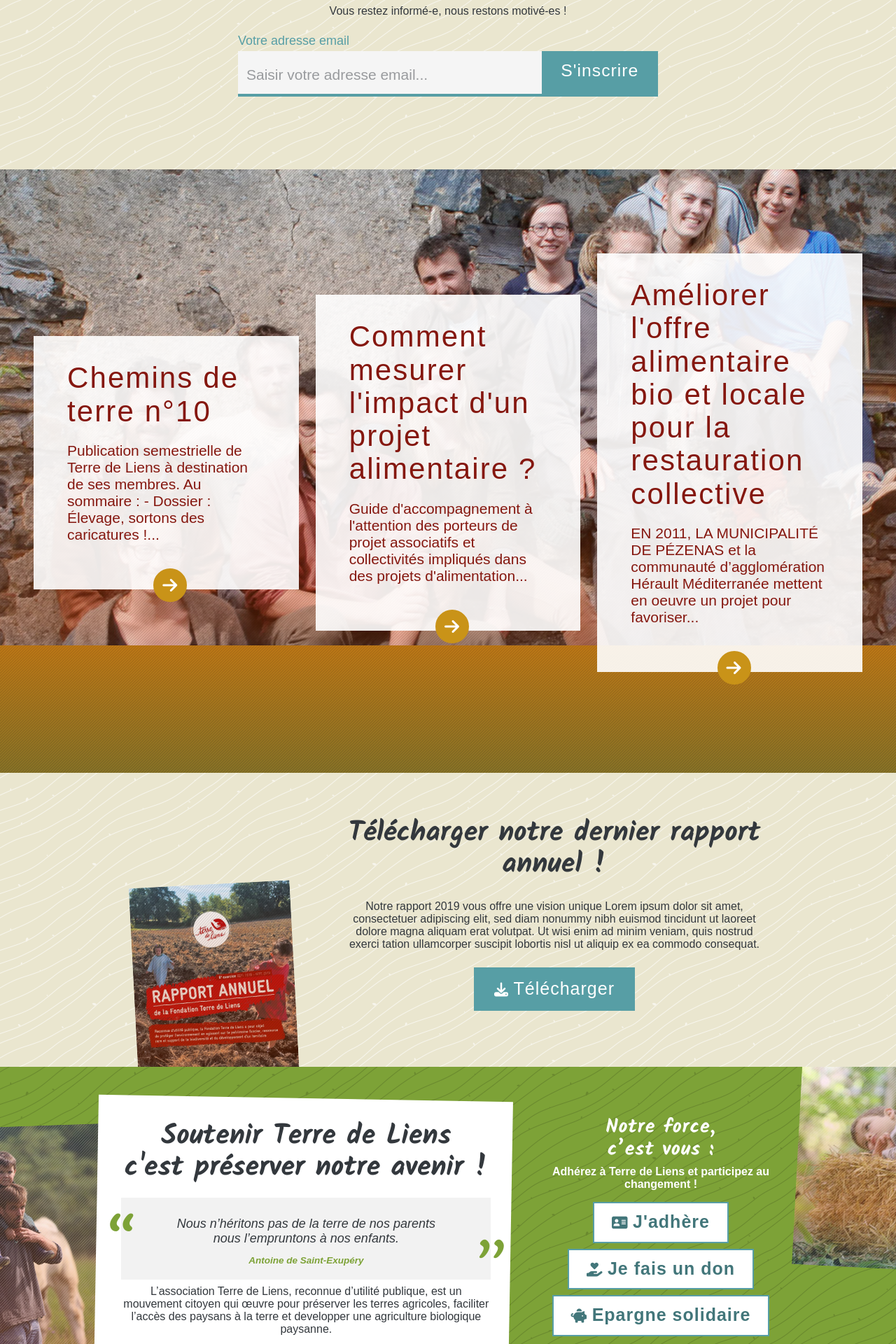
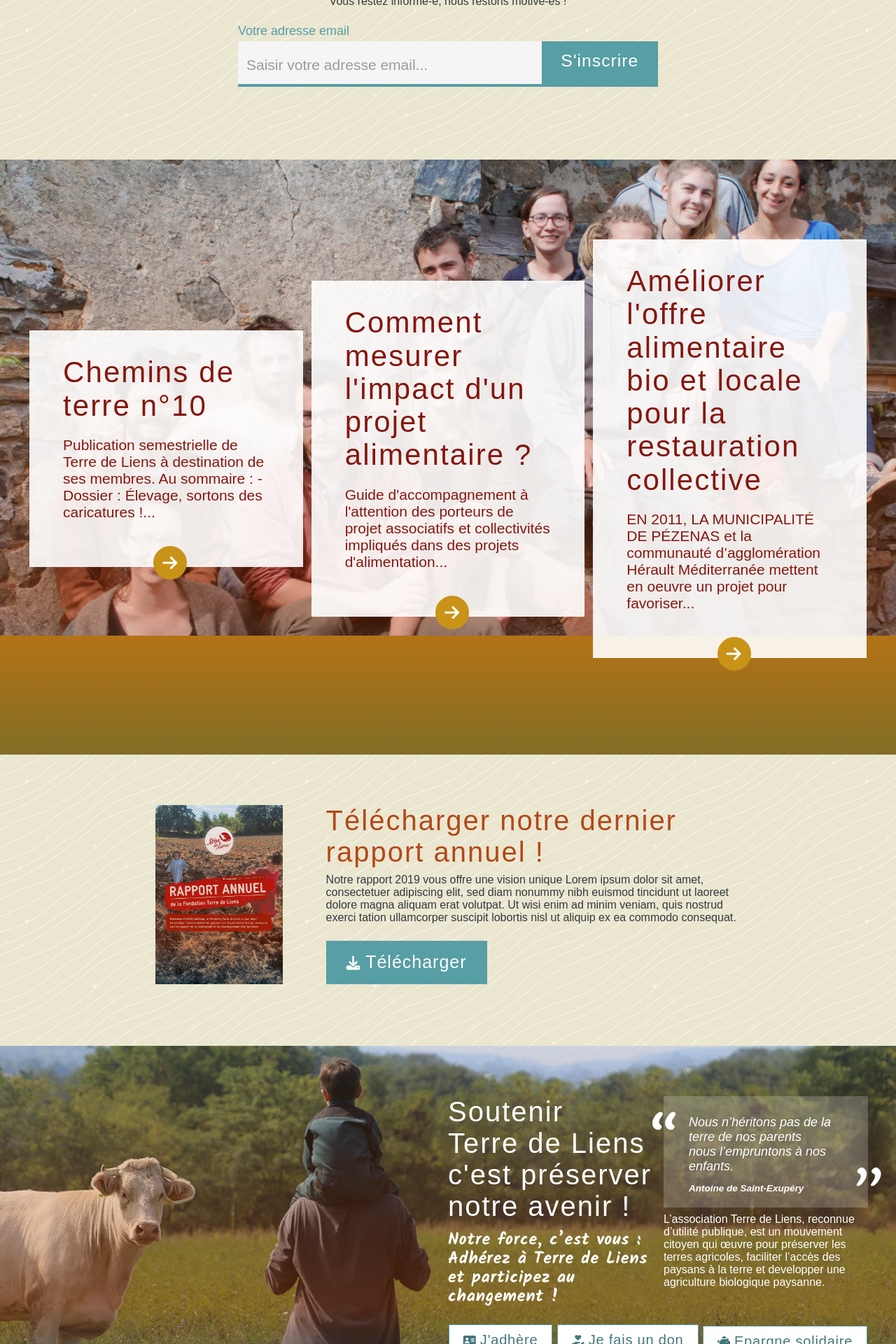
Before and after one commit to MagNadAnn/TdLUImockups, a PHP site: page /home.html in a window 1280 px wide. Shown: the part 3720-5640 px from the top of the page at 70% size. Run offline with PHP 8.4, Linux system fonts and the light colour scheme; some libraries are stand-ins or nearby versions; some web fonts are replaced.

Commit message:
corrections liées aux retours de TdL sur la maquette HTML : bandeaux, menus

```diff
--- a/home.html
+++ b/home.html
@@ -101,7 +101,7 @@
 
                                     <div class="chimney chimney_top-bar">
 
-                                        <ul class="list menu menu-site">
+                                        <ul class="menu menu-site">
                                             <li class="menu__item">
                                                 <a href="#" class="menu__link">
                                                     <i class="fas fa-home"></i>
@@ -517,8 +517,9 @@
             </section>
 
             <section class="fw-section tuile tuile_media hero">
-                <div class="vignette__wrap vignette_photo block_trame block_trame_rayure black hero__photo"><img
-                        src="img/photo_07_bandeau_1920.jpg" class="vignette__image" /></div>
+                <div class="vignette__wrap vignette_photo block_trame block_trame_rayure black hero__photo">
+                    <img src="img/photo_07_bandeau_1920.jpg" class="vignette__image" />
+                </div>
                 <div class="hero__container section__container">
                     <div class="chimney">
                         <ul class="list tuile__list tuile__list_mono tuile__liste_h tuile__liste_v-center">
@@ -577,10 +578,16 @@
             </section>
 
             <section class="fw-section CTA__wrap CTA_rapport block_trame block_trame_champ white">
-                <div class="chimney">
+                <div class="chimney section__container">
                     <div class="columns">
-                        <div class="column column_1-2 block_v-center flex-order_2 section__container">
-                            <h3>Télécharger notre dernier rapport annuel !</h3>
+                        <div class="column column_1-5 block_v-center flex-order_1">
+                            <div
+                                class="vignette__wrap  vignette_photo block_trame block_trame_rayure black vignette_deco CTA_rapport__vignette">
+                                <img src="img/rapport.jpg" class="vignette__image" />
+                            </div>
+                        </div>
+                        <div class="column column_1-2 block_v-center flex-order_2 CTA_rapport__container">
+                            <h2 class="CTA__title">Télécharger notre dernier<br>rapport annuel !</h2>
                             <p>Notre rapport 2019 vous offre une vision unique Lorem ipsum dolor sit amet,
                                 consectetuer
                                 adipiscing elit, sed diam nonummy nibh euismod tincidunt ut laoreet dolore magna
@@ -589,56 +596,50 @@
                                 suscipit
                                 lobortis nisl ut aliquip ex ea commodo consequat.
                             </p>
-                            <p class="button__wrap text_center">
+                            <p class="button__wrap">
                                 <a href="#" class="button primary">
                                     <span class="button__icon"><i class="fas fa-download"></i></span>
                                     <span class="button__label">Télécharger</span>
                                 </a>
                             </p>
                         </div>
-                        <div class="column column_1-4 block_v-center flex-order_1">
-                            <div
-                                class="vignette__wrap  vignette_photo block_trame block_trame_rayure black vignette_deco CTA_rapport__vignette">
-                                <img src="img/rapport.jpg" class="vignette__image" />
-                            </div>
-                        </div>
                     </div>
                 </div>
             </section>
 
-            <section class="fw-section CTA__wrap CTA_soutien block_trame block_trame_champ black">
+            <section class="fw-section CTA__wrap CTA_soutien hero">
+                <div class="vignette__wrap vignette_photo block_trame block_trame_rayure black hero__photo">
+                    <img src="img/photo_09_bandeau_1920.jpg" class="vignette__image" />
+                </div>
                 <div class="chimney">
-                    <div class="columns">
-                        <div class="column column_1-2 block_v-center flex-order_2">
-                            <div class="CTA_soutien__content box">
-                                <h3 class="CTA_soutien__title">Soutenir Terre de Liens<br />c'est préserver notre avenir
+                    <div class="hero__container section__container CTA_soutien__container">
+                        <div class="columns">
+                            <div class="column column_1-2">
+                                <h2 class="CTA__title text_white">Soutenir<br />Terre de Liens<br />c'est
+                                    préserver notre
+                                    avenir
                                     !
-                                </h3>
-                                <blockquote>
+                                </h2>
+                                <h5 class="CTA__subtitle text_white">Notre force, c’est vous :<br>Adhérez à
+                                    Terre de Liens et participez au changement !</h5>
+                            </div>
+                            <div class="column column_1-2">
+                                <blockquote class="white">
                                     <p>Nous n’héritons pas de la terre de nos parents<br />nous l’empruntons à nos
                                         enfants.
                                     </p>
                                     <cite>Antoine de Saint-Exupéry</cite>
                                 </blockquote>
-                                <p>L’association Terre de Liens, reconnue d’utilité publique, est un mouvement citoyen
+                                <p class="text_white">L’association Terre de Liens, reconnue d’utilité
+                                    publique, est un mouvement citoyen
                                     qui
                                     œuvre pour préserver les terres agricoles, faciliter l’accès des paysans à la terre
                                     et
                                     developper une agriculture biologique paysanne.
                                 </p>
                             </div>
-                            <div
-                                class="vignette__wrap vignette_photo block_trame block_trame_rayure white vignette_deco CTA_soutien__vignette_1">
-                                <img src="img/photo_09_2-3_400.jpg" class="vignette__image" />
-                            </div>
-                        </div>
-                        <div
-                            class="column column_1-3 block_v-bottom flex-order_3 section__container CTA_soutien__container">
-                            <div class="CTA_soutien__aside">
-                                <h5>Notre force,<br />c’est vous :</h5>
-                                <p>Adhérez à Terre de Liens et participez au changement !
-                                </p>
-                                <ul class="list list_v">
+                            <div class="column column_1-1">
+                                <ul class="list list_h CTA_soutien__buttons">
                                     <li class="button__wrap text_center">
                                         <a href="#" class="button secundary">
                                             <span class="button__icon"><i class="fas fa-address-card"></i></span>
@@ -658,10 +659,6 @@
                                         </a>
                                     </li>
                                 </ul>
-                            </div>
-                            <div
-                                class="vignette__wrap vignette_photo block_trame block_trame_rayure white vignette_deco CTA_soutien__vignette_2">
-                                <img src="img/photo_04_carre_300.jpg" class="vignette__image" />
                             </div>
                         </div>
                     </div>
@@ -706,7 +703,8 @@
                                     <div class="form-line form-line_multi">
                                         <div class="form-line_multi__item form-line_multi__field">
                                             <label class="form-label form-label_dark form-label_top"
-                                                for="type-select">Votre région</label>
+                                                for="type-select">Votre
+                                                région</label>
                                             <div class="form-item_field__wrap">
                                                 <select name="type" id="type-select"
                                                     class="form-item form-item_little form-item_field form-item_select empty">
@@ -770,7 +768,7 @@
                 </div>
             </section>
             <section class="fw-section bottom-bar_2">
-                <ul class="list menu menu-intersites">
+                <ul class="menu menu-intersites">
                     <li class="menu__item">
                         <a href="#" class="menu__link">Mentions légales</a>
                     </li>
--- a/styles/style-list.css
+++ b/styles/style-list.css
@@ -13,23 +13,18 @@
     margin: 0;
 }
 
+.list > li {
+    margin: 0.25em;
+}
+
 .list_h {
     margin-left: -0.25em;
     margin-right: -0.25em;
 }
 
-.list_h > li {
-    margin: 0 0.25em;
-}
-
 .list_v {
     flex-direction: column;
 }
-
-.list_v > li {
-    margin: 0.25em 0;
-}
-
 /*
 ------------------------------------------------------------------------------------
 ------------------------------------------------------------------------------------
--- a/styles/style-menu.css
+++ b/styles/style-menu.css
@@ -149,6 +149,8 @@
 */
 
 .menu {
+    display: flex;
+    list-style: none;
     margin: 0 !important;
     padding: 0 !important;
     font-size: 0.875em;
@@ -251,6 +253,15 @@
 @media (min-width: 800px) {
     .menu-corporate > li > .button.secundary {
         background-color: transparent !important;
+    }
+
+    .menu-corporate > li > .button.secundary:hover,
+    .menu-corporate > li > .button.secundary:focus {
+        background-color: #42767a !important;
+    }
+
+    .menu-corporate > li > .button.secundary:active {
+        background-color: #0098a6 !important;
     }
 
     .menu-corporate > li {
--- a/styles/style-special.css
+++ b/styles/style-special.css
@@ -50,11 +50,22 @@
     left: 0;
     width: 100%;
     height: 100%;
+    transition: all 0.2s ease-in-out;
 }
 
 .vignette__wrap.vignette_photo::after {
     background: linear-gradient(rgba(206, 71, 10, 0) 0%, rgba(206, 71, 10, 0.1) 25%, rgba(206, 71, 10, 0.3) 75%, rgba(1, 50, 73, 0.3) 100%);
     z-index: 2;
+}
+
+.tuile__link:hover > .vignette__wrap.vignette_photo::after,
+.tuile__link:focus > .vignette__wrap.vignette_photo::after {
+    opacity: 0.5;
+}
+
+.tuile__link:hover > .block_trame_rayure::before,
+.tuile__link:focus > .block_trame_rayure::before {
+    opacity: 0.1;
 }
 
 .vignette__image {
@@ -187,7 +198,11 @@
 }
 
 .text_color {
-    color: blue;
+    color: #7da237;
+}
+
+.text_white {
+    color: #ffffff;
 }
 
 .text_on-photo {
@@ -241,6 +256,7 @@
     height: 100%;
     z-index: 1;
     opacity: 0.2;
+    transition: all 0.2s ease-in-out;
 }
 
 .block_trame_rayure.white::before {
@@ -367,175 +383,6 @@
     text-decoration: none;
 }
 
-/*
------------------------------
-CTA
-*/
-
-.CTA__wrap {
-    background-color: #eae6cf;
-    text-align: center;
-    overflow: hidden;
-}
-
-.CTA__container {
-    max-width: 600px;
-    margin: auto;
-}
-
-
-
-/*
------------------------------
-CTA rapport
-*/
-
-@media (max-width: 799px) {
-    .CTA_rapport .section__container {
-        padding-bottom: 1.5em;
-    }
-}
-
-.CTA_rapport__vignette {
-    transform: rotate(-3deg);
-}
-
-@media (min-width: 800px) {
-    .CTA_rapport__vignette {
-        left: 0;
-        bottom: -15%;
-        transform: rotate(-3deg);
-    }
-}
-
-@media (max-width: 799px) {
-    .CTA_rapport__vignette {
-        margin-bottom: -3em;
-    }
-}
-
-/*
------------------------------
-CTA soutien
-*/
-
-.CTA_soutien {
-    background-color: #7da237;
-}
-
-.CTA_soutien__container {
-    padding-bottom: 2em;
-}
-
-@media (max-width: 799px) {
-    .CTA_soutien__container {
-        margin-top: -2em;
-    }
-}
-
-.CTA_soutien__content{
-    position: relative;
-    z-index: 3;
-    padding: 2em;
-}
-
-@media (min-width: 800px) {
-    .CTA_soutien__content{
-        margin-top: 2em;
-    }
-}
-
-@media (max-width: 799px) {
-    .CTA_soutien__content{
-        margin-top: 20em;
-    }
-}
-
-.CTA_soutien__content::before {
-    content: "";
-    position: absolute;
-    width: 100%;
-    height: 130%;
-    top: 0;
-    left: 0;
-    transform-origin: top center;
-    background-color: #ffffff;
-    z-index: -1;
-    transform: rotate(1deg);
-}
-
-@media (min-width: 800px) {
-    .CTA_soutien__content::before {
-        height: 130%;
-    }
-}
-
-@media (max-width: 799px) {
-    .CTA_soutien__content::before {
-        height: 100%;
-    }
-}
-
-.CTA_soutien__aside {
-    position: relative;
-    width: 80%;
-    font-weight: bold;
-    margin: 0 auto;
-    z-index: 3;
-}
-
-.CTA_soutien__aside > * {
-    margin: 0.25em 0;
-    color: #ffffff;
-}
-
-@media (max-width: 799px) {
-    .CTA_soutien__aside > h5,
-    .CTA_soutien__aside > p {
-        text-shadow: 0 0 4em #314f19,1px 1px 2em #314f19,1px 1px 1em #314f19,-1px -1px 1px rgba(49, 79, 25, 0.5),1px 1px 1px rgba(49, 79, 25, 0.5);
-    }
-}
-
-@media (min-width: 800px) {
-    .CTA_soutien__vignette_1 {
-        right: 98%;
-        top: 20%;
-        width: 50%;
-        transform: rotate(-2deg);
-    }
-}
-
-@media (max-width: 799px) {
-    .CTA_soutien__vignette_1 {
-        position: absolute;
-        width: 105vw;
-        top: -7em;
-        left: -2em;
-    }
-}
-
-@media (max-width: 499px) {
-    .CTA_soutien__vignette_1 {
-        top: 0;
-    }
-}
-
-.CTA_soutien__vignette_2 {
-    transform: rotate(3deg);
-}
-
-@media (min-width: 800px) {
-    .CTA_soutien__vignette_2 {
-        left: 100%;
-        top: -5%;
-    }
-}
-
-@media (max-width: 799px) {
-    .CTA_soutien__vignette_2 {
-        display: none;
-    }
-}
 
 /*
 -----------------------------
@@ -759,3 +606,93 @@
         font-size: calc(0.07 * 100vw);
     }
 }
+
+/*
+-----------------------------
+CTA
+*/
+
+.CTA__wrap {
+    background-color: #eae6cf;
+    text-align: center;
+    overflow: hidden;
+}
+
+.CTA__container {
+    max-width: 600px;
+    margin: auto;
+}
+
+.CTA__title {
+    font-size: 2.5em;
+    margin: 0;
+}
+
+.CTA__subtitle {
+    font-size: 1.5em;
+    margin: 0.5em 0 0;
+}
+
+
+
+
+/*
+-----------------------------
+CTA rapport
+*/
+
+@media (min-width: 800px) {
+    .CTA_rapport__container {
+        text-align: left;
+    }
+}
+
+@media (max-width: 799px) {
+    .CTA_rapport__container {
+        text-align: center;
+    }
+}
+
+/*
+-----------------------------
+CTA soutien
+*/
+
+.CTA_soutien {
+    font-size: 1em !important;
+    background-color: #7da237;
+}
+
+.CTA_soutien__container {
+    padding-bottom: 2em;
+    position: relative;
+    z-index: 3;
+    text-align: left;
+}
+
+.CTA_soutien__buttons {
+    justify-content: center;
+    align-items: center;
+    flex-wrap: wrap;
+    font-size: 0.8em;
+}
+
+@media (min-width: 800px) {
+    .CTA_soutien__container {
+        width: 50% !important;
+        left: 50%;
+    }
+}
+
+@media (min-width: 600px) and (max-width: 799px) {
+    .CTA_soutien__container {
+        width: 60% !important;
+        left: 35%;
+    }
+}
+
+@media (max-width: 799px) {
+    .CTA_soutien__container {
+        margin-top: -2em;
+    }
+}
--- a/styles/style.css
+++ b/styles/style.css
@@ -147,6 +147,11 @@
     font-size: 1.125em;
 }
 
+blockquote.white {
+    color: #ffffff;
+    background-color: rgba(255, 255, 255, 0.2);
+}
+
 blockquote:before,
 blockquote:after {
     font-family: 'Kalam', cursive;
@@ -154,6 +159,11 @@
     position: absolute;
     font-size: 4em;
     color: #7da237;
+}
+
+blockquote.white:before,
+blockquote.white:after {
+    color: #ffffff;
 }
 
 blockquote:before {
@@ -172,11 +182,17 @@
     font-style: italic;
 }
 
+blockquote.white > * {
+    color: #ffffff;
+}
+
 cite {
     font-size: 0.75em;
     font-weight: bold;
     color: #7da237;
 }
+
+
 
 /*
 ------------------------------------------------------------------------------------
@@ -223,6 +239,7 @@
 .columns {
     display: flex;
     justify-content: center;
+    flex-wrap: wrap;
     margin: -0.5em;
 }
 
@@ -239,7 +256,9 @@
     position: relative;
 }
 
-@media (min-width: 1024px) {
+.column_1-1 { width: calc(100% - 1em); }
+
+@media (min-width: 800px) {
     .column_1-2 { width: calc(50% - 1em); }
 }
 
```
Also changed, not shown: img/photo_09_bandeau_1920.jpg (added).
